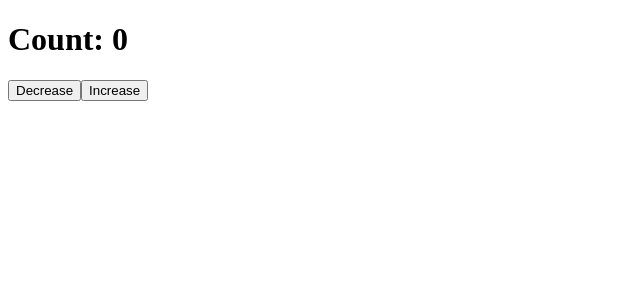
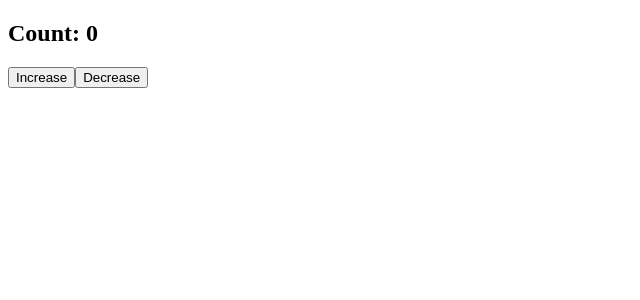
Before and after one commit to shariful962/ReactHooks, a React (Vite) app: page / in a window 1280 px wide. Shown: the top 300 px of the page, without its empty margins (0-640 px from the left). Built offline with nearby package versions, Linux system fonts and the light colour scheme.

Commit message:
practiceTask

```diff
--- a/src/App.jsx
+++ b/src/App.jsx
@@ -7,6 +7,9 @@ import UseRef1 from './component/UseRef1'
 import Memo from './component/Memo'
 import CallBack from './component/CallBack'
 import UseReducer from './component/UseReducer'
+import UseReducer1 from './component/UseReducer1'
+import ReducerUse from './component/ReducerUse'
+import Reduce from './component/Reduce'
 
 
 
@@ -18,7 +21,7 @@ function App() {
 
   return (
     <>
-      <UseReducer />
+      <Reduce />
     </>
   )
 }
--- /dev/null
+++ b/src/component/Reduce.jsx
@@ -0,0 +1,30 @@
+import React, {useReducer} from 'react'
+
+function Reduce() {
+
+    const initialState = {count: 0};
+
+    const reducer = (state, action)=> {
+        switch(action.type){
+            case 'increase' : {
+                return {count: state.count + 1};
+            }
+            case 'decrease' : {
+                return {count: state.count - 1};
+            }
+            default : {
+                return state;
+            }
+        }
+    }
+    const [state, dispatch]= useReducer(reducer, initialState)
+  return (
+    <div>
+      <h2>Count: {state.count} </h2>
+      <button onClick={()=>dispatch({type: 'increase'})}>Increase</button>
+      <button onClick={()=>dispatch({type: 'decrease'})}>Decrease</button>
+    </div>
+  )
+}
+
+export default Reduce;
--- /dev/null
+++ b/src/component/ReducerUse.jsx
@@ -0,0 +1,32 @@
+import React, {useReducer} from "react";
+
+const ReducerUse = ()=>{
+
+    const initialState  = {count: 0};
+
+    const reducer = (state, action)=>{
+        switch(action.type){
+            case 'increase' : {
+                return {count: state.count + 1};
+            }
+            case 'decrease' : {
+                return {count: state.count - 1};
+            }
+
+            default: {
+                return state;
+            }
+        }
+    }
+        const [state, dispatch] = useReducer(reducer, initialState)
+
+    return (
+        <>
+            <h1>Count: {state.count} </h1>
+            <button onClick={()=>dispatch({type: 'increase'})}>Increase</button>
+            <button onClick={()=>dispatch({type: 'decrease'})}>Decrease</button>
+        </>
+    )
+}
+
+export default ReducerUse;
--- a/src/component/UseReducer.jsx
+++ b/src/component/UseReducer.jsx
@@ -33,4 +33,4 @@ function UseReducer() {
   )
 }
 
-export default UseReducer
+export default UseReducer;
--- /dev/null
+++ b/src/component/UseReducer1.jsx
@@ -0,0 +1,40 @@
+import React, {useState, useReducer} from "react";
+
+
+const Reducer = ()=>{
+
+    const initialState = {count: 0};
+
+    const reducer = (state, action)=>{
+        switch(action.type){
+            case 'increase': {
+                return {count: state.count + 1};
+            }
+            case 'decrease': {
+                return {count: state.count - 1};
+            }
+
+            default: {
+                return state;
+            }
+        }
+
+    }
+
+    const [state, dispatch] = useReducer(Reducer, initialState)
+
+
+
+
+    return(
+        <>
+            <h1>
+                Count: {state.count}
+            </h1>
+            <button onClick={()=> dispatch({type: 'decrease'})}>decrease</button>
+            <button onClick = {()=>dispatch({type: 'increase'})}>increase</button>
+        </>
+    )
+}
+
+export default Reducer;
```
